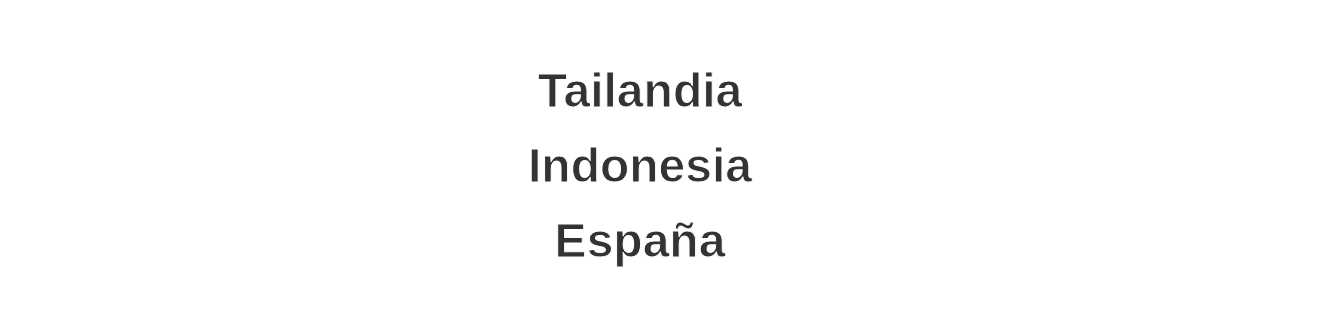
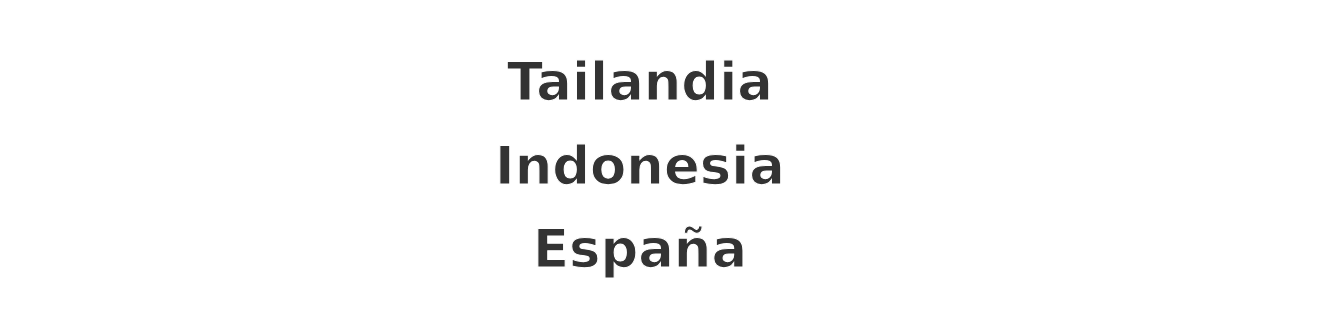
Before and after one commit to BitNomad92/my_web, a plain HTML site: page index.html in a window 1280 px wide. Shown: the part 235-552 px from the top of the page, 1344 px wide, since content can reach past the window. Drawn offline with Linux system fonts and the light colour scheme.

Commit message:
Update styles.css

```diff
--- a/styles.css
+++ b/styles.css
@@ -3,7 +3,7 @@
     margin:0;
     padding:0;
     box-sizing:border-box;
-    font-family:'Poppins', sans-serif;
+    font-family: verdana;
 }
 body
 {
@@ -92,14 +92,12 @@ ul li:nth-child(3)::before {
 }
 
 
-.iframe-container {
-    position: relative;
-    width: 80%;
-    padding-bottom: 56.25%; /* Relación de aspecto 16:9 */
-    height: 0;
-    overflow: hidden;
-    margin: 0 auto;
+.iframe-container iframe {
+  display: flex;
+  justify-content: center;
+  align-items: center;
 }
+
 
 .iframe-container iframe {
     position: absolute;
```
